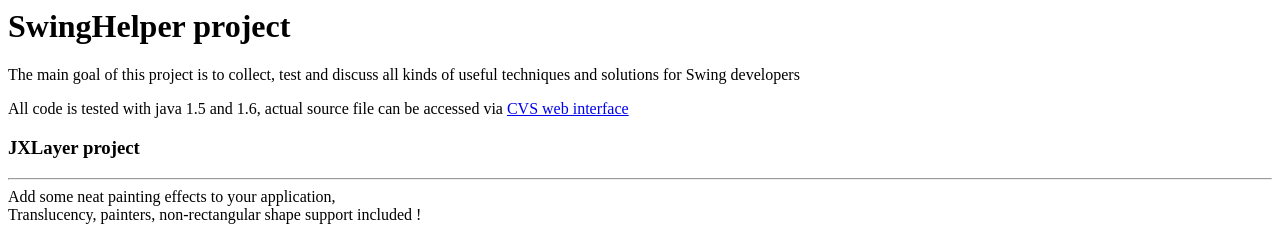
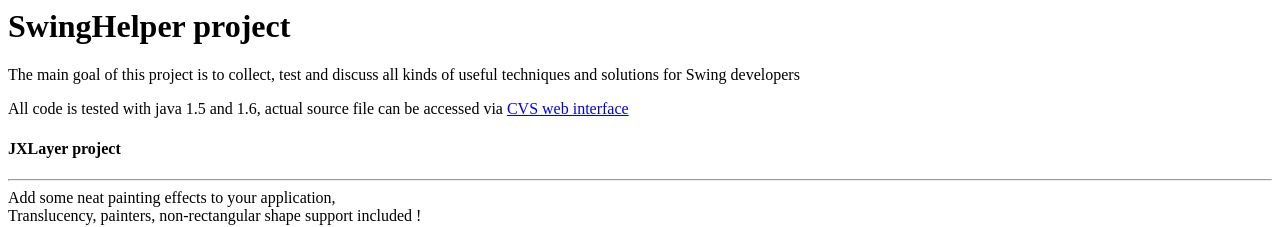
Before and after one commit to smithjlrhit/swinghelper, a plain HTML site: page www/index.html in a window 1280 px wide. Shown: the top 227 px of the page. Drawn offline with Linux system fonts and the light colour scheme.

Commit message:
*** empty log message ***

```diff
--- a/www/index.html
+++ b/www/index.html
@@ -9,7 +9,7 @@
 <p>The main goal of this project is to collect, test and discuss all kinds of useful techniques and solutions for Swing developers</p>
 <p>All code is tested with java 1.5 and 1.6, actual source file can be accessed via <a href="https://swinghelper.dev.java.net/source/browse/swinghelper/src/java/org/jdesktop/swinghelper/">CVS web interface</a>
 
-<h3>JXLayer project</h3>
+<h4>JXLayer project</h4>
 <hr/>
 Add some neat painting effects to your application,<br/>
 Translucency, painters, non-rectangular shape support included !
```
